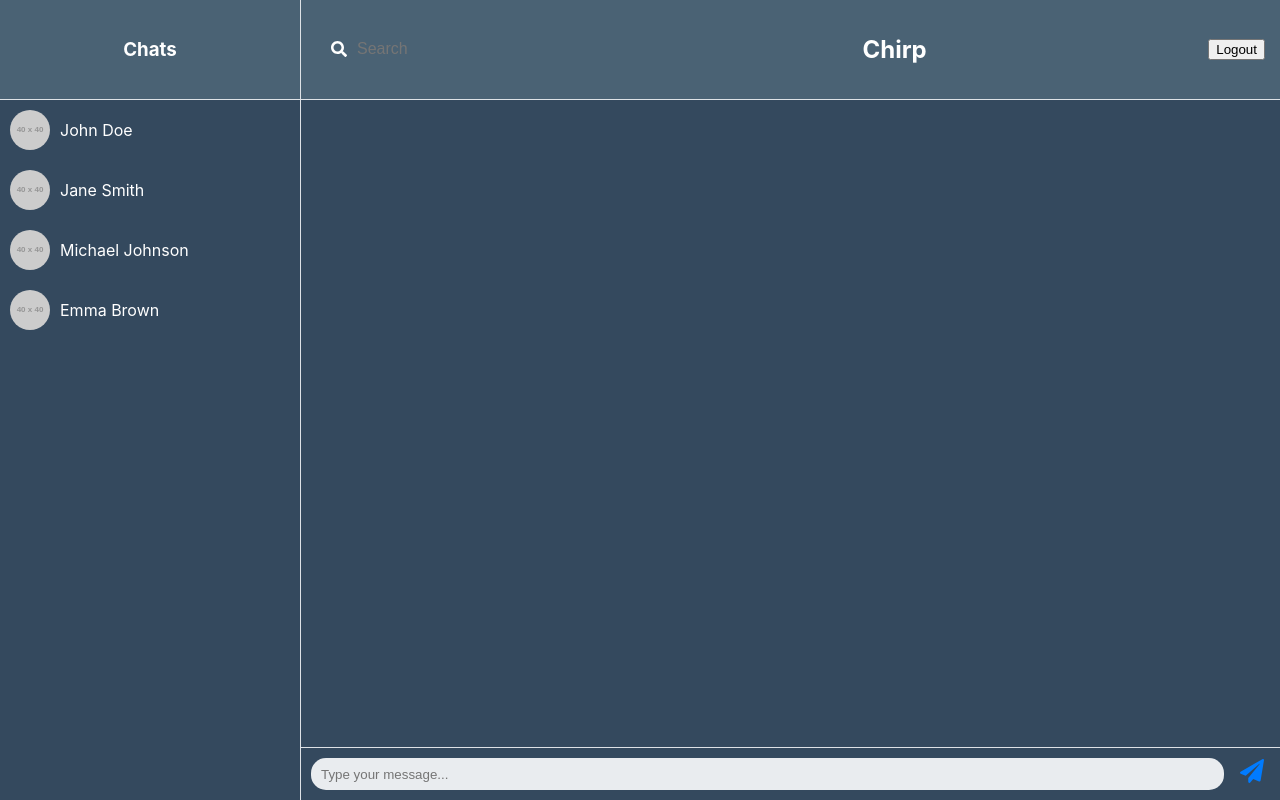
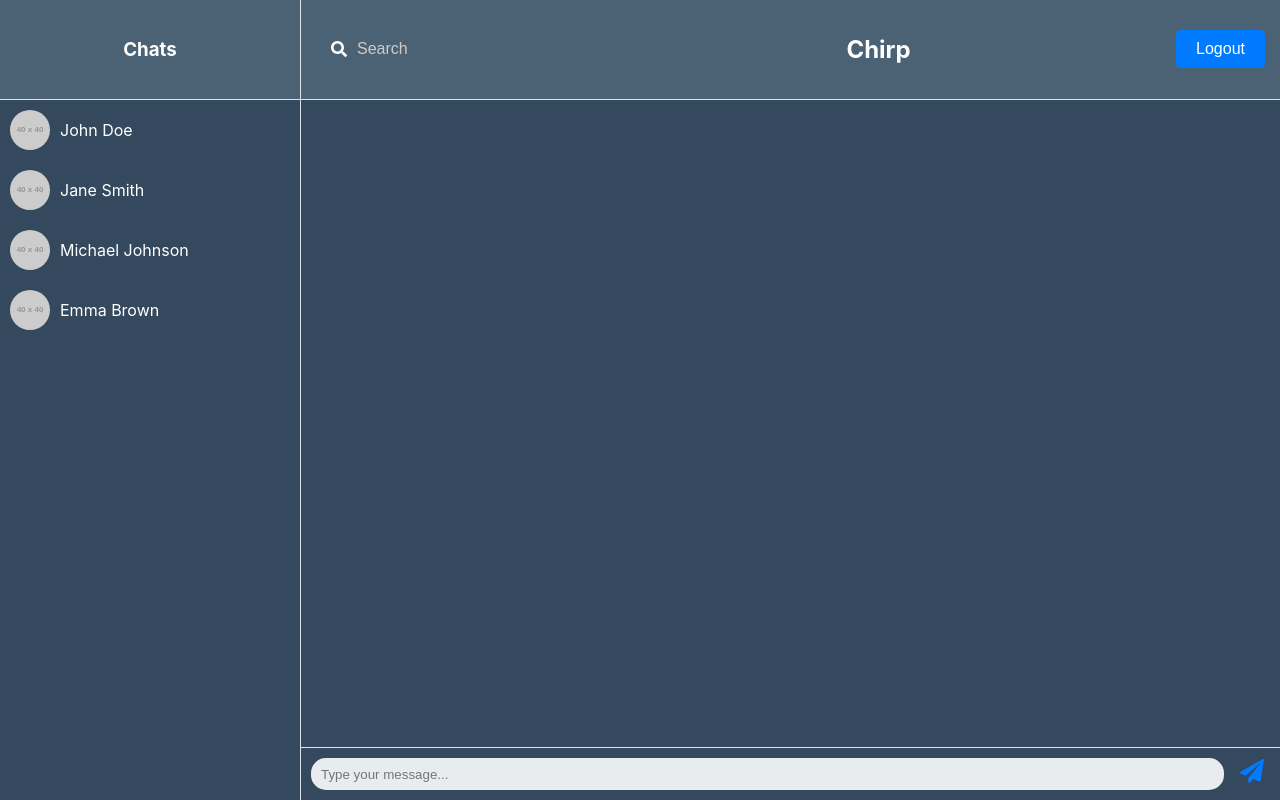
Before and after one commit to sarmadlibs/Hum, a React (Create React App) app: page / in a window 1280 px wide. Both pictures are taken after typing "name@example.com", "Sample123" into the empty fields and a click on the button "Login". Built offline with nearby package versions, Linux system fonts and the light colour scheme.

Commit message:
changed color of bg and title

```diff
--- a/src/components/Chat.js
+++ b/src/components/Chat.js
@@ -30,7 +30,7 @@ function Chat({ user, onLogout }) {
             <input type="text" placeholder="Search" className="search-input" />
           </div>
           <h2 className="Chirp-title">Chirp</h2>
-          <button className="btn btn-primary" onClick={onLogout}>
+          <button className="logout-btn" onClick={onLogout}>
             Logout
           </button>
         </header>
--- a/src/styles/Chat.css
+++ b/src/styles/Chat.css
@@ -81,3 +81,21 @@
 .Chirp-title {
   color: white;
 }
+.search-input::placeholder {
+  color: #ccc;
+}
+
+.logout-btn {
+  background-color: #007bff;
+  color: white;
+  border: none;
+  padding: 10px 20px;
+  border-radius: 5px;
+  font-size: 16px;
+  cursor: pointer;
+  transition: background-color 0.3s ease;
+}
+
+.logout-btn:hover {
+  background-color: #0069d9;
+}
```
